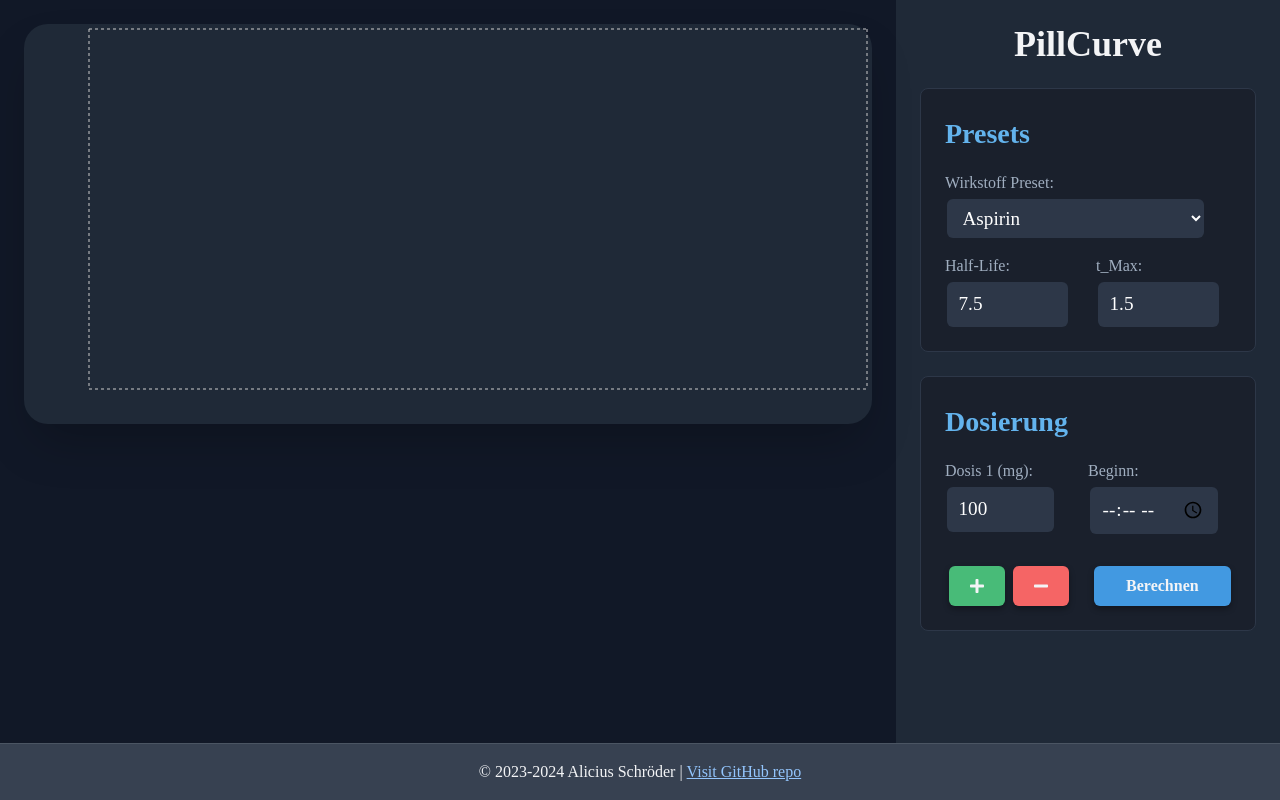
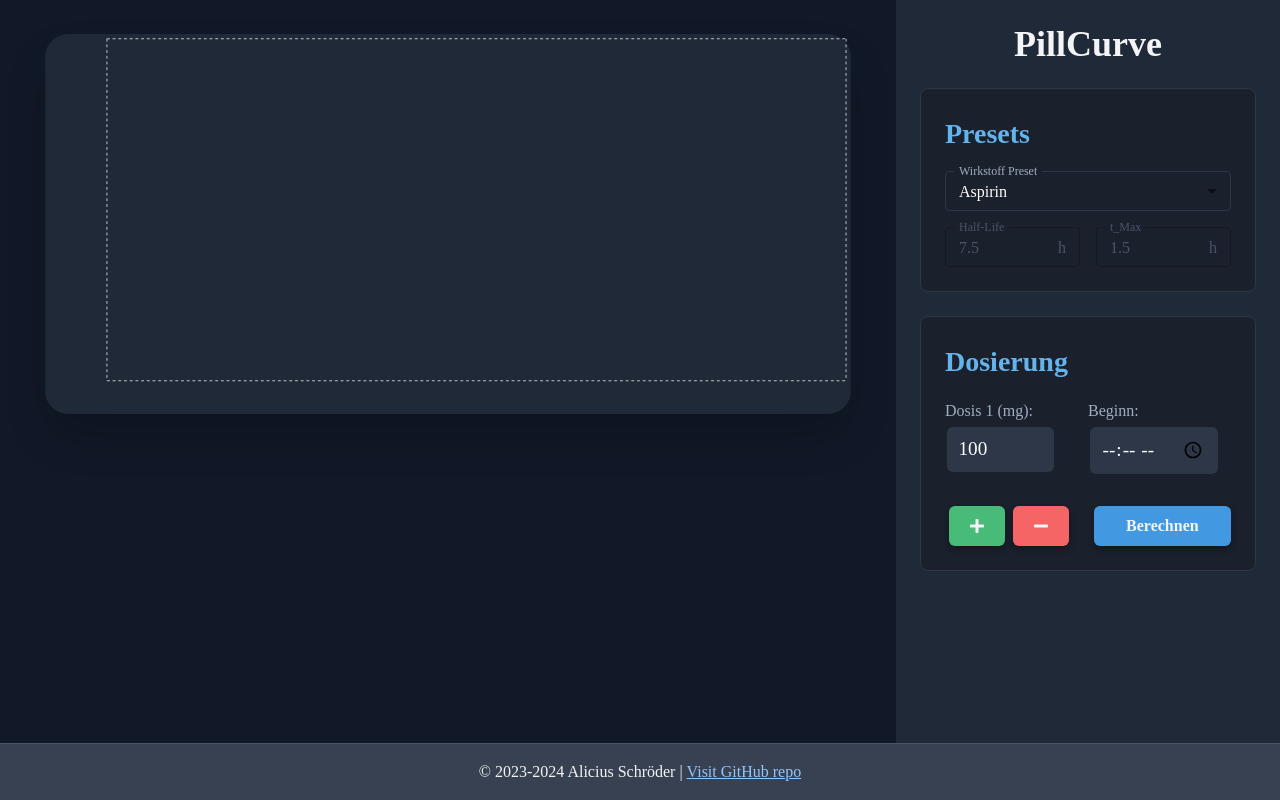
Before and after one commit to aliciusschroeder/pillcurve, a Next.js app: page /dosingform in a window 1280 px wide. Built offline with nearby package versions, Linux system fonts and the light colour scheme.

Commit message:
Integrate Material UI

```diff
--- a/package.json
+++ b/package.json
@@ -9,6 +9,9 @@
     "start": "next start"
   },
   "dependencies": {
+    "@emotion/react": "^11.11.4",
+    "@emotion/styled": "^11.11.0",
+    "@mui/material": "^5.15.14",
     "@t3-oss/env-nextjs": "^0.7.0",
     "@tanstack/react-query": "^4.32.6",
     "moment": "^2.30.1",
--- a/src/components/ChartDisplay.tsx
+++ b/src/components/ChartDisplay.tsx
@@ -23,7 +23,7 @@ const ChartDisplay: React.FC<ChartDisplayProps> = ({ concentrationData, starting
 
   return (
     <section className="p-6 flex items-center justify-center flex-grow">
-      <div className="bg-gray-800 rounded-3xl shadow-2xl transform transition-all scale-100 hover:scale-105 flex-grow">
+      <div className="bg-gray-800 rounded-3xl shadow-2xl transform transition-all scale-95 hover:scale-100 flex-grow">
         <ResponsiveContainer width="100%" height={400}>
           <LineChart data={data}>
             <CartesianGrid strokeDasharray="3 3" />
--- a/src/components/PresetSelector.tsx
+++ b/src/components/PresetSelector.tsx
@@ -2,7 +2,10 @@
 
 import React from 'react';
 import { PresetOption } from '../types';
+import { TextField, MenuItem } from '@mui/material';
+import { ThemeProvider } from '@mui/material/styles';
 import styles from './Common.module.css';
+import theme from '../theme/theme';
 
 
 interface PresetSelectorProps {
@@ -20,7 +23,7 @@ const PresetSelector: React.FC<PresetSelectorProps> = ({
     onSelectedPresetChange,
     onHalfLifeChange,
     onTMaxChange,
-    getSelectedPreset
+    getSelectedPreset,
 }) => {
     const selectedPresetData = getSelectedPreset();
 
@@ -29,54 +32,64 @@ const PresetSelector: React.FC<PresetSelectorProps> = ({
     };
 
     return (
+        <ThemeProvider theme={theme}>
           <section className={styles.formSection}>
             <h2 className={styles.formHeader}>Presets</h2>
             <div className="mb-4">
-                <label htmlFor="presetSelector" className={styles.formLabel}>
-                    Wirkstoff Preset:
-                </label>
-                <select
-                    id="presetSelector"
+              <TextField
+                select
+                label="Wirkstoff Preset"
                 value={selectedPreset}
-                    onChange={handlePresetChange}
-                    className={styles.inputField}
+                onChange={(e) => onSelectedPresetChange(e.target.value)}
+                fullWidth
+                variant="outlined"
+                size="small"
               >
-                    {presets.map(preset => (
-                        <option key={preset.id} value={preset.id}>
+                {presets.map((preset) => (
+                  <MenuItem key={preset.id} value={preset.id}>
                     {preset.name}
-                        </option>
+                  </MenuItem>
                 ))}
-                    <option value="custom">Custom</option>
-                </select>
+                <MenuItem value="custom">Custom</MenuItem>
+              </TextField>
             </div>
-            <div className="flex flex-col md:flex-row justify-between gap-4">
-                <div className="mb-4 md:mb-0 md:w-1/2">
-                    <label htmlFor="halfLife" className={styles.formLabel}>
-                        Half-Life:
-                    </label>
-                    <input
-                        id="halfLife"
+            <div className="grid grid-cols-1 md:grid-cols-2 gap-4">
+              <div>
+                <TextField
+                  label="Half-Life"
                   type="number"
                   value={selectedPresetData?.halfLife ?? ''}
-                        className={styles.inputField}
+                  onChange={onHalfLifeChange}
                   disabled={selectedPreset !== 'custom'}
-                        onChange={onHalfLifeChange}
+                  fullWidth
+                  variant="outlined"
+                  size="small"
+                  InputProps={{
+                    endAdornment: <span>h</span>,
+                  }}
                 />
               </div>
-                <div className="md:w-1/2">
-                    <label htmlFor="tMax" className={styles.formLabel}>t_Max:</label>
-                    <input
-                        id="tMax"
+              <div>
+                <TextField
+                  label="t_Max"
                   type="number"
                   value={selectedPresetData?.tMax ?? ''}
-                        className={styles.inputField}
+                  onChange={onTMaxChange}
                   disabled={selectedPreset !== 'custom'}
-                        onChange={onTMaxChange}
+                  fullWidth
+                  variant="outlined"
+                  size="small"
+                  InputProps={{
+                    endAdornment: <span>h</span>
+                        }}
                 />
               </div>
             </div>
           </section>
+        </ThemeProvider>
       );
     };
 
+
+
 export default PresetSelector;
--- /dev/null
+++ b/src/theme/theme.ts
@@ -0,0 +1,71 @@
+// src/theme/theme.ts
+
+import { createTheme } from '@mui/material/styles';
+
+const theme = createTheme({
+  palette: {
+    primary: {
+      main: '#63B3ED',
+    },
+    text: {
+      primary: '#FFFFFF',
+      secondary: '#A0AEC0',
+      disabled: '#4A5568',
+    },
+    background: {
+      default: '#1A202C',
+      paper: '#2D3748',
+    },
+  },
+  typography: {
+    fontFamily: 'inherit',
+  },
+  components: {
+    MuiMenuItem: {
+      styleOverrides: {
+        root: {
+          color: '#FFFFFF',
+          backgroundColor: '#2D3748',
+          '&:hover': {
+            backgroundColor: 'rgba(255, 255, 255, 0.08)',
+          },
+          '&.Mui-selected': {
+            backgroundColor: 'rgba(255, 255, 255, 0.16)',
+          },
+        },
+      },
+    },
+    MuiTextField: {
+      styleOverrides: {
+        root: {
+          '& .MuiInputBase-input': {
+            color: '#FFFFFF',
+          },
+          '& .MuiInputBase-input.Mui-disabled': {
+            color: '#4A5568',
+            WebkitTextFillColor: '#4A5568',
+          },
+          '& .MuiInputLabel-root': {
+            color: '#A0AEC0',
+          },
+          '& .MuiInputLabel-root.Mui-disabled': {
+            color: '#4A5568',
+          },
+          '& .MuiOutlinedInput-root': {
+            '& fieldset': {
+              borderColor: '#2D3748',
+            },
+            '&:hover fieldset': {
+              borderColor: '#4A5568',
+            },
+            '&.Mui-focused fieldset': {
+              borderColor: '#63B3ED',
+            },
+          },
+        },
+      },
+    },
+  },
+});
+
+export default theme;
```
Also changed, not shown: 1 other file (tests, documents, lock files or other folders). Lines whose indentation alone changed are shown as unchanged.
